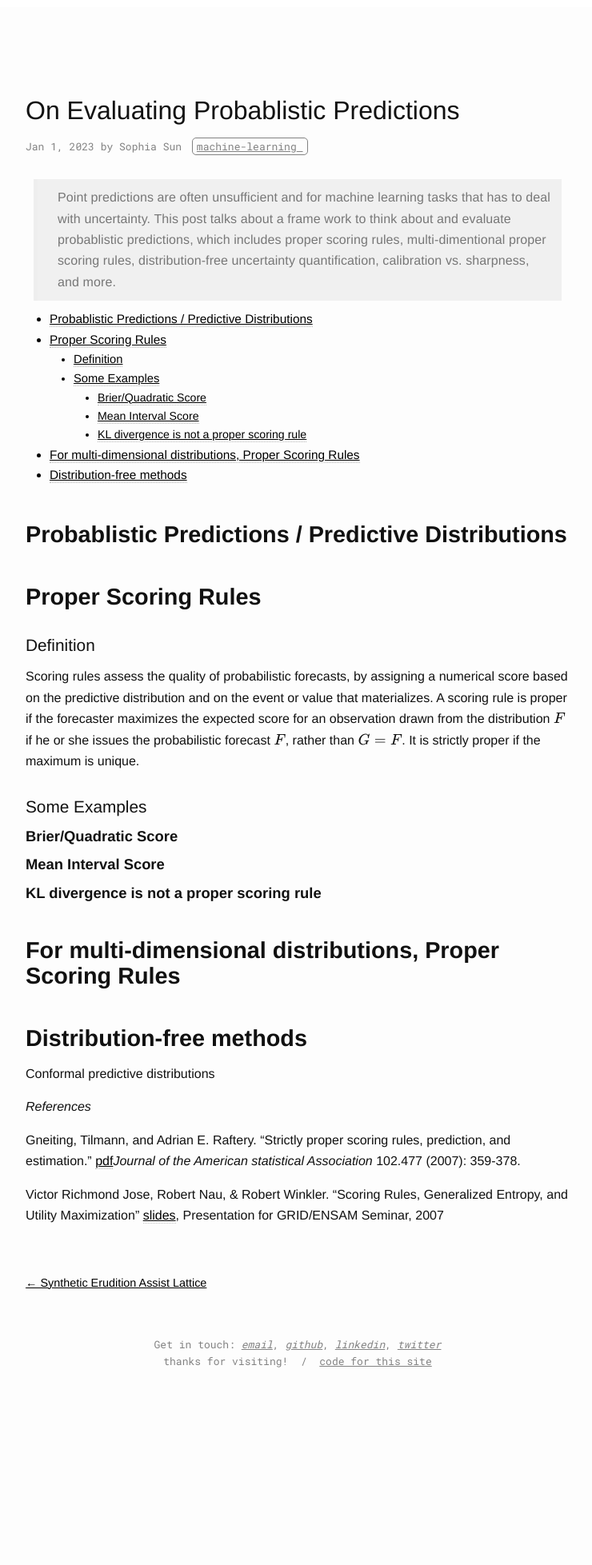
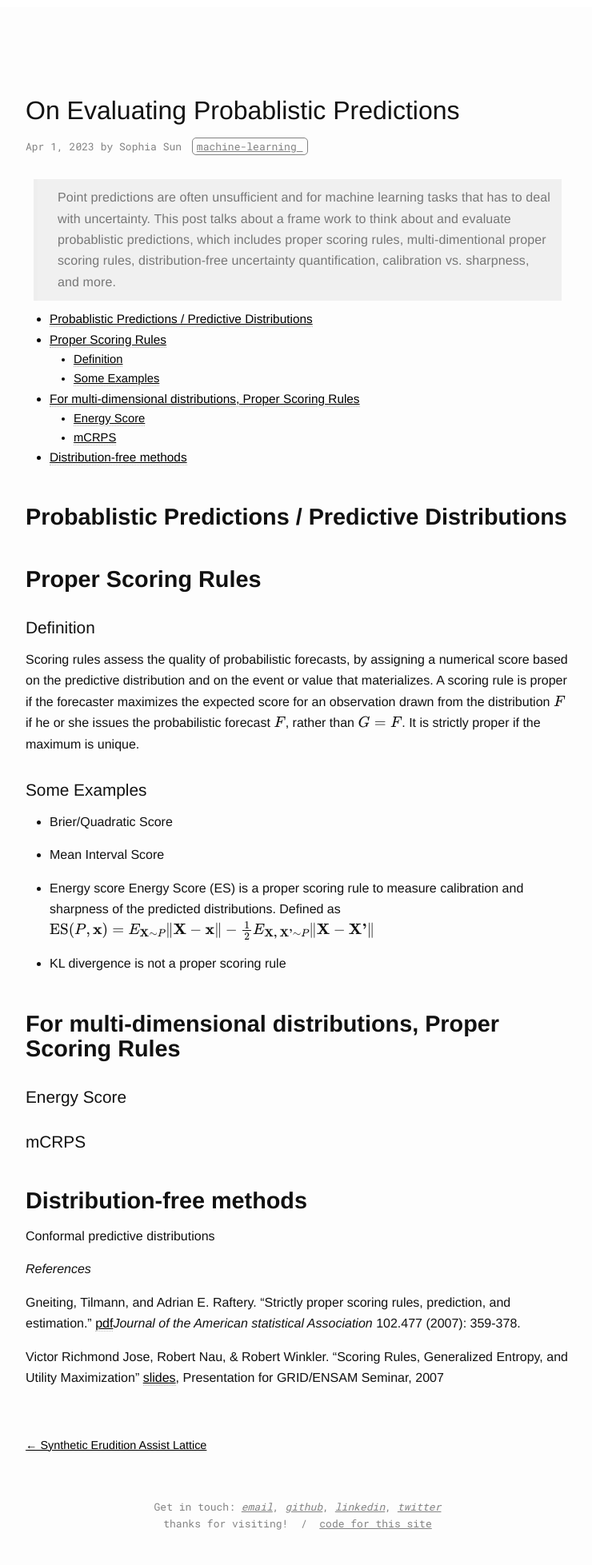
Before and after one commit to huiwenn/huiwenn.github.io, a Jekyll site: the page built from _posts/2023-03-10-predictive-distributions.md, in a window 1280 px wide. Shown: the whole page at 80% size, without its empty margins (268-1008 px from the left). Built offline with Jekyll 4.4.1, drawn with Linux system fonts in a browser that asks for light colours; formulas are drawn with MathJax 3; before the commit the page ends 1754 px from its top, so only the background shows below that.

```diff
--- a/_posts/2023-03-10-predictive-distributions.md
+++ b/_posts/2023-03-10-predictive-distributions.md
@@ -23,14 +23,23 @@
 
 ### Some Examples
 
-#### Brier/Quadratic Score
+- Brier/Quadratic Score
 
-#### Mean Interval Score
+- Mean Interval Score
 
-#### KL divergence is not a proper scoring rule
+- Energy score
+Energy Score (ES) is a proper scoring rule to measure calibration and sharpness of the predicted distributions. Defined as $$\text{ES}(P, \textbf{x}) = E_{ \textbf{X} \sim P} \| \textbf{X} - \textbf{x} \| - \frac{1}{2} E_{ \textbf{X, X'} \sim P} \| \textbf{X} - \textbf{X'} \| $$
+
+- KL divergence is not a proper scoring rule
+
 
 
 ## For multi-dimensional distributions, Proper Scoring Rules
+
+### Energy Score
+
+
+### mCRPS
 
 
 ## Distribution-free methods
```
Also changed, not shown: other parts of _posts/2023-03-10-predictive-distributions.md (+1 -1 lines).
